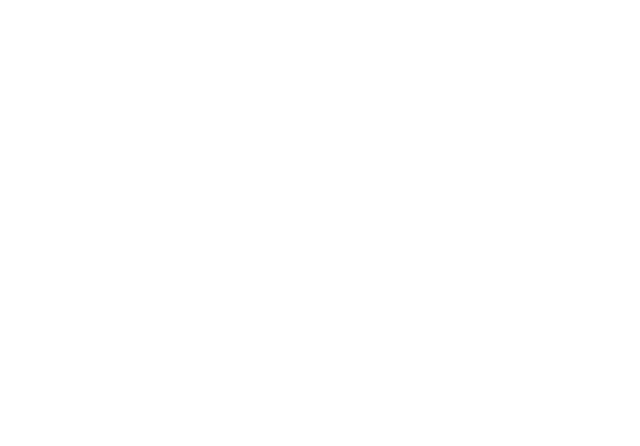
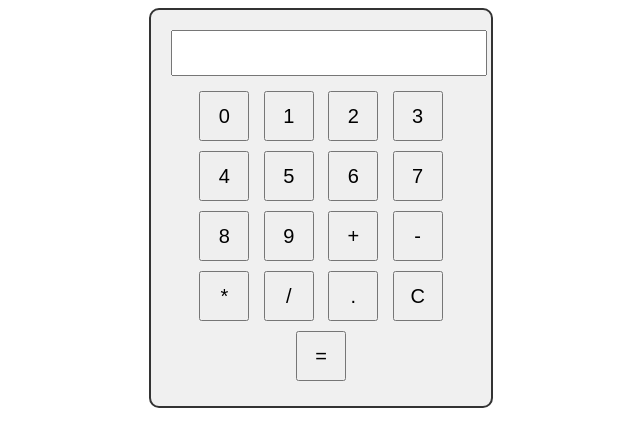
Before and after one commit to acciojob/calculator-prithvijedipatil, a website: page main.html in a window 1280 px wide. Shown: the whole page, without its empty margins (319-959 px from the left). Drawn offline with Linux system fonts and the light colour scheme.

Commit message:
created a submission

```diff
--- a/main.html
+++ b/main.html
@@ -7,6 +7,26 @@
 </head>
 
 <body>
+	<div id="calculator">
+        <input type="text" id="input" readonly>
+        <button id="block0">0</button>
+        <button id="block1">1</button>
+        <button id="block2">2</button>
+        <button id="block3">3</button>
+        <button id="block4">4</button>
+        <button id="block5">5</button>
+        <button id="block6">6</button>
+        <button id="block7">7</button>
+        <button id="block8">8</button>
+        <button id="block9">9</button>
+        <button id="plus">+</button>
+        <button id="minus">-</button>
+        <button id="multiply">*</button>
+        <button id="divide">/</button>
+        <button id="dot">.</button>
+        <button id="clr">C</button>
+        <button id="ans">=</button>
+    </div>
 	<!-- the entire body must be written by student -->
     <script type="text/javascript" src="./script.js">
 </script>
--- a/script.js
+++ b/script.js
@@ -1 +1,47 @@
 //your code here
+ const input = document.getElementById("input");
+        let currentInput = "";
+
+        function updateInput(value) {
+            currentInput += value;
+            input.value = currentInput;
+        }
+
+        function clearInput() {
+            currentInput = "";
+            input.value = "";
+        }
+
+        document.getElementById("block0").addEventListener("click", () => updateInput("0"));
+        document.getElementById("block1").addEventListener("click", () => updateInput("1"));
+        document.getElementById("block2").addEventListener("click", () => updateInput("2"));
+        document.getElementById("block3").addEventListener("click", () => updateInput("3"));
+        document.getElementById("block4").addEventListener("click", () => updateInput("4"));
+        document.getElementById("block5").addEventListener("click", () => updateInput("5"));
+        document.getElementById("block6").addEventListener("click", () => updateInput("6"));
+        document.getElementById("block7").addEventListener("click", () => updateInput("7"));
+        document.getElementById("block8").addEventListener("click", () => updateInput("8"));
+        document.getElementById("block9").addEventListener("click", () => updateInput("9"));
+
+        document.getElementById("plus").addEventListener("click", () => updateInput("+"));
+        document.getElementById("minus").addEventListener("click", () => updateInput("-"));
+        document.getElementById("multiply").addEventListener("click", () => updateInput("*"));
+        document.getElementById("divide").addEventListener("click", () => updateInput("/"));
+        document.getElementById("dot").addEventListener("click", () => updateInput("."));
+        document.getElementById("clr").addEventListener("click", clearInput);
+
+        document.getElementById("ans").addEventListener("click", () => {
+            try {
+                const result = eval(currentInput);
+                input.value = result;
+                currentInput = String(result);
+            } catch (error) {
+                if (error instanceof SyntaxError) {
+                    input.value = "Error";
+                    currentInput = "";
+                } else if (error instanceof ReferenceError) {
+                    input.value = "Infinity";
+                    currentInput = "";
+                }
+            }
+        });
--- a/styles.css
+++ b/styles.css
@@ -1,2 +1,32 @@
 
 /* Your CSS Code here. */
+ body {
+            font-family: Arial, sans-serif;
+            text-align: center;
+        }
+
+        #calculator {
+            width: 300px;
+            margin: 0 auto;
+            padding: 20px;
+            border: 2px solid #333;
+            border-radius: 10px;
+            background-color: #f0f0f0;
+        }
+
+        #input {
+            width: 100%;
+            height: 40px;
+            font-size: 20px;
+            margin-bottom: 10px;
+            text-align: right;
+            padding-right: 10px;
+        }
+
+        button {
+            width: 50px;
+            height: 50px;
+            font-size: 20px;
+            margin: 5px;
+            cursor: pointer;
+        }
```
